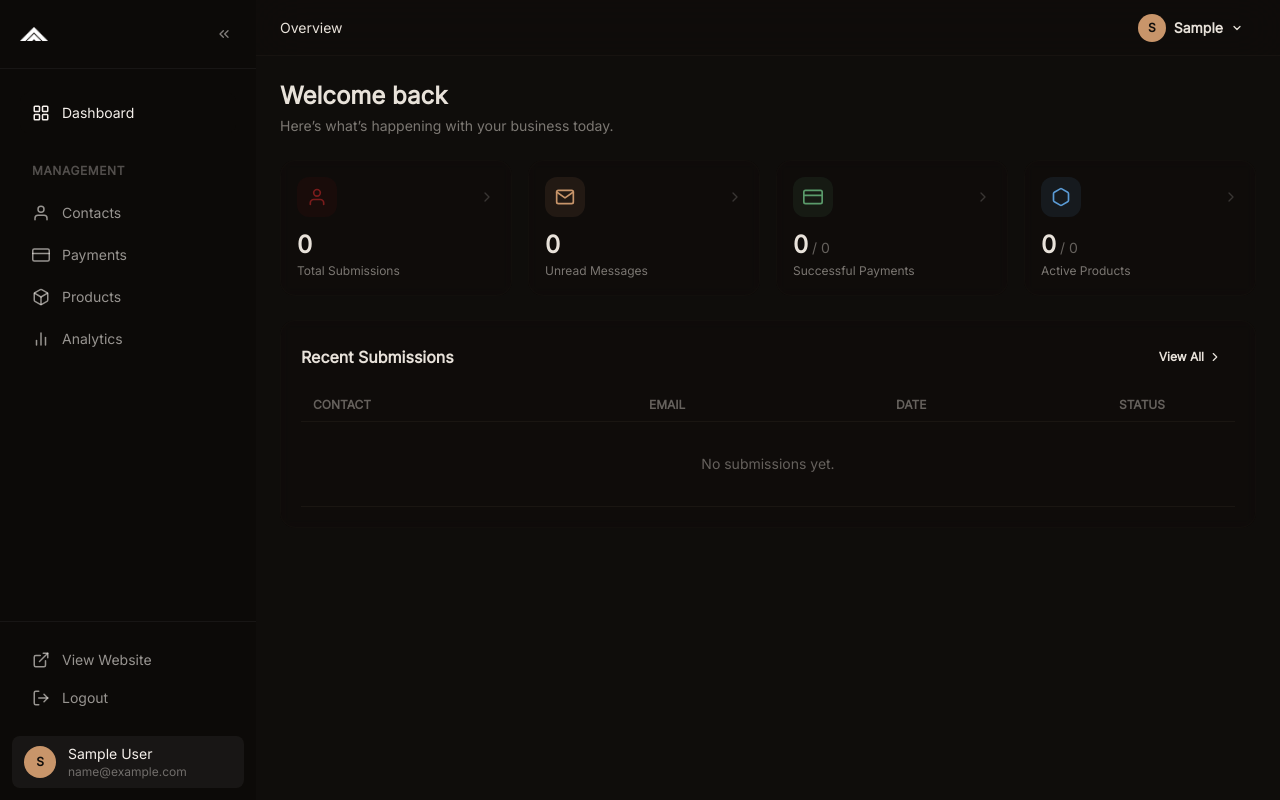
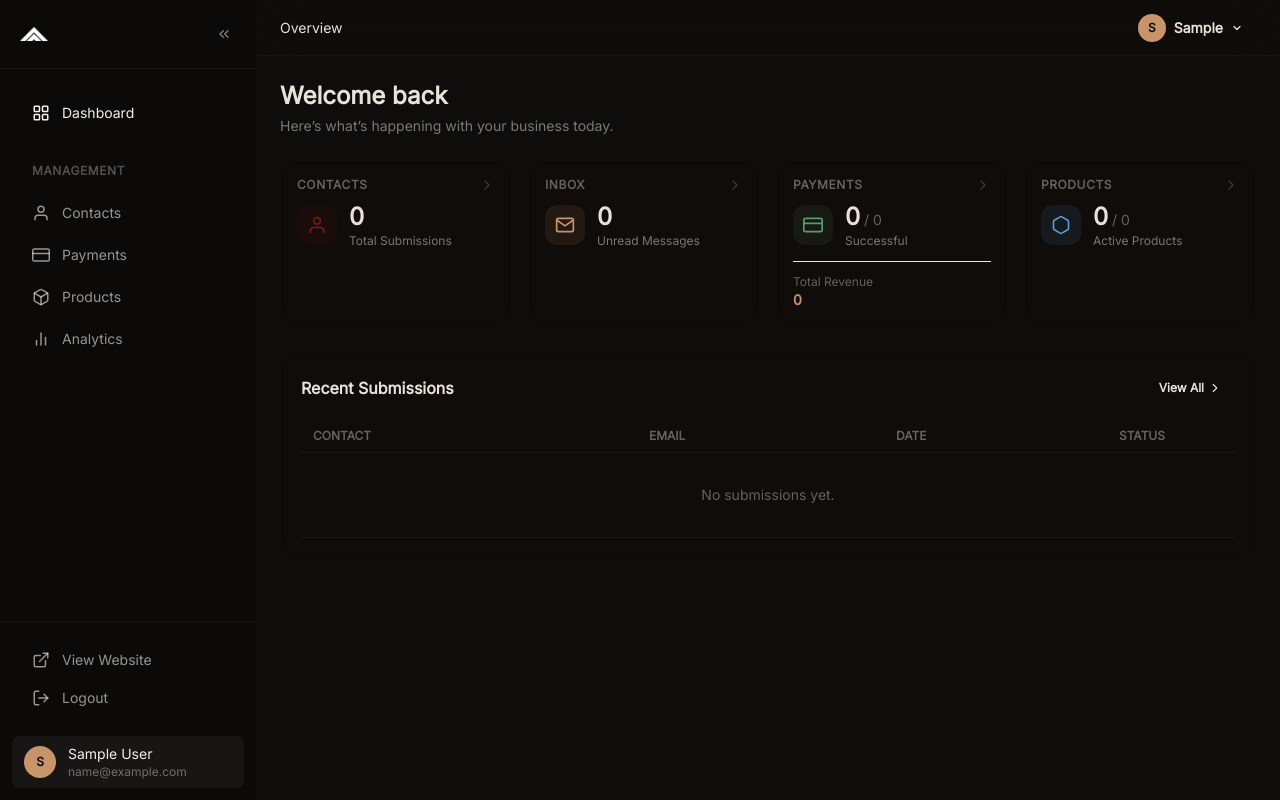
Before and after one commit to acoruss/acoruss.github.io, a Django app: page /dashboard/ in a window 1280 px wide. Run offline with Django 5.2, Linux system fonts and the light colour scheme; the visitor is signed in with stand-in values (Sample User, id 1); data that the repository does not hold is empty.

Commit message:
feat: update dashboard to display total revenue and improve card layouts

```diff
--- a/src/apps/core/views.py
+++ b/src/apps/core/views.py
@@ -2,6 +2,7 @@
 
 import logging
 import xml.etree.ElementTree as ET
+from decimal import Decimal
 from html import unescape
 from re import sub as re_sub
 
@@ -181,6 +182,9 @@ class DashboardView(AdminRequiredMixin, TemplateView):
         context["recent_submissions"] = ContactSubmission.objects.all()[:5]
         context["total_payments"] = Payment.objects.count()
         context["successful_payments"] = Payment.objects.filter(status=Payment.Status.SUCCESS).count()
+        context["total_revenue"] = Payment.objects.filter(status=Payment.Status.SUCCESS).aggregate(
+            total=models.Sum("amount", default=Decimal("0.00")),
+        )["total"]
 
         from apps.payments.models import ServiceProduct
 
--- a/src/templates/dashboard/home.html
+++ b/src/templates/dashboard/home.html
@@ -18,61 +18,113 @@
     <div class="grid grid-cols-2 lg:grid-cols-4 gap-3 lg:gap-4">
         <!-- Submissions -->
         <a href="{% url 'core:dashboard_contacts' %}" class="dash-stat-card group">
-            <div class="flex items-center justify-between mb-3">
-                <div class="w-10 h-10 rounded-xl bg-primary/10 flex items-center justify-center">
-                    <svg xmlns="http://www.w3.org/2000/svg" width="20" height="20" viewBox="0 0 24 24" fill="none" stroke="currentColor" stroke-width="2" stroke-linecap="round" stroke-linejoin="round" class="text-primary">
+            <div class="flex items-center justify-between mb-1">
+                <span class="text-xs font-semibold uppercase tracking-wider text-base-content/40">Contacts</span>
+                <svg xmlns="http://www.w3.org/2000/svg" width="16" height="16" viewBox="0 0 24 24" fill="none"
+                    stroke="currentColor" stroke-width="2" stroke-linecap="round" stroke-linejoin="round"
+                    class="text-base-content/20 group-hover:text-accent transition-colors">
+                    <polyline points="9 18 15 12 9 6"></polyline>
+                </svg>
+            </div>
+            <div class="flex items-center gap-3 mt-2">
+                <div class="w-10 h-10 rounded-xl bg-primary/10 flex items-center justify-center shrink-0">
+                    <svg xmlns="http://www.w3.org/2000/svg" width="20" height="20" viewBox="0 0 24 24" fill="none"
+                        stroke="currentColor" stroke-width="2" stroke-linecap="round" stroke-linejoin="round"
+                        class="text-primary">
                         <path d="M20 21v-2a4 4 0 0 0-4-4H8a4 4 0 0 0-4 4v2"></path>
                         <circle cx="12" cy="7" r="4"></circle>
                     </svg>
                 </div>
-                <svg xmlns="http://www.w3.org/2000/svg" width="16" height="16" viewBox="0 0 24 24" fill="none" stroke="currentColor" stroke-width="2" stroke-linecap="round" stroke-linejoin="round" class="text-base-content/20 group-hover:text-accent transition-colors"><polyline points="9 18 15 12 9 6"></polyline></svg>
+                <div>
+                    <div class="text-2xl font-bold">{{ total_submissions }}</div>
+                    <div class="text-xs text-base-content/50">Total Submissions</div>
+                </div>
             </div>
-            <div class="text-2xl font-bold">{{ total_submissions }}</div>
-            <div class="text-xs text-base-content/50 mt-0.5">Total Submissions</div>
         </a>
 
         <!-- Unread -->
         <a href="{% url 'core:dashboard_contacts' %}?status=unread" class="dash-stat-card group">
-            <div class="flex items-center justify-between mb-3">
-                <div class="w-10 h-10 rounded-xl bg-accent/10 flex items-center justify-center">
-                    <svg xmlns="http://www.w3.org/2000/svg" width="20" height="20" viewBox="0 0 24 24" fill="none" stroke="currentColor" stroke-width="2" stroke-linecap="round" stroke-linejoin="round" class="text-accent">
+            <div class="flex items-center justify-between mb-1">
+                <span class="text-xs font-semibold uppercase tracking-wider text-base-content/40">Inbox</span>
+                <svg xmlns="http://www.w3.org/2000/svg" width="16" height="16" viewBox="0 0 24 24" fill="none"
+                    stroke="currentColor" stroke-width="2" stroke-linecap="round" stroke-linejoin="round"
+                    class="text-base-content/20 group-hover:text-accent transition-colors">
+                    <polyline points="9 18 15 12 9 6"></polyline>
+                </svg>
+            </div>
+            <div class="flex items-center gap-3 mt-2">
+                <div class="w-10 h-10 rounded-xl bg-accent/10 flex items-center justify-center shrink-0">
+                    <svg xmlns="http://www.w3.org/2000/svg" width="20" height="20" viewBox="0 0 24 24" fill="none"
+                        stroke="currentColor" stroke-width="2" stroke-linecap="round" stroke-linejoin="round"
+                        class="text-accent">
                         <path d="M4 4h16c1.1 0 2 .9 2 2v12c0 1.1-.9 2-2 2H4c-1.1 0-2-.9-2-2V6c0-1.1.9-2 2-2z"></path>
                         <polyline points="22,6 12,13 2,6"></polyline>
                     </svg>
                 </div>
-                <svg xmlns="http://www.w3.org/2000/svg" width="16" height="16" viewBox="0 0 24 24" fill="none" stroke="currentColor" stroke-width="2" stroke-linecap="round" stroke-linejoin="round" class="text-base-content/20 group-hover:text-accent transition-colors"><polyline points="9 18 15 12 9 6"></polyline></svg>
+                <div>
+                    <div class="text-2xl font-bold">{{ unread_submissions }}</div>
+                    <div class="text-xs text-base-content/50">Unread Messages</div>
+                </div>
             </div>
-            <div class="text-2xl font-bold">{{ unread_submissions }}</div>
-            <div class="text-xs text-base-content/50 mt-0.5">Unread Messages</div>
         </a>
 
         <!-- Payments -->
         <a href="{% url 'core:dashboard_payments' %}" class="dash-stat-card group">
-            <div class="flex items-center justify-between mb-3">
-                <div class="w-10 h-10 rounded-xl bg-success/10 flex items-center justify-center">
-                    <svg xmlns="http://www.w3.org/2000/svg" width="20" height="20" viewBox="0 0 24 24" fill="none" stroke="currentColor" stroke-width="2" stroke-linecap="round" stroke-linejoin="round" class="text-success">
+            <div class="flex items-center justify-between mb-1">
+                <span class="text-xs font-semibold uppercase tracking-wider text-base-content/40">Payments</span>
+                <svg xmlns="http://www.w3.org/2000/svg" width="16" height="16" viewBox="0 0 24 24" fill="none"
+                    stroke="currentColor" stroke-width="2" stroke-linecap="round" stroke-linejoin="round"
+                    class="text-base-content/20 group-hover:text-accent transition-colors">
+                    <polyline points="9 18 15 12 9 6"></polyline>
+                </svg>
+            </div>
+            <div class="flex items-center gap-3 mt-2">
+                <div class="w-10 h-10 rounded-xl bg-success/10 flex items-center justify-center shrink-0">
+                    <svg xmlns="http://www.w3.org/2000/svg" width="20" height="20" viewBox="0 0 24 24" fill="none"
+                        stroke="currentColor" stroke-width="2" stroke-linecap="round" stroke-linejoin="round"
+                        class="text-success">
                         <rect x="1" y="4" width="22" height="16" rx="2" ry="2"></rect>
                         <line x1="1" y1="10" x2="23" y2="10"></line>
                     </svg>
                 </div>
-                <svg xmlns="http://www.w3.org/2000/svg" width="16" height="16" viewBox="0 0 24 24" fill="none" stroke="currentColor" stroke-width="2" stroke-linecap="round" stroke-linejoin="round" class="text-base-content/20 group-hover:text-accent transition-colors"><polyline points="9 18 15 12 9 6"></polyline></svg>
+                <div>
+                    <div class="text-2xl font-bold">{{ successful_payments }}<span
+                            class="text-sm font-normal text-base-content/40"> / {{ total_payments }}</span></div>
+                    <div class="text-xs text-base-content/50">Successful</div>
+                </div>
             </div>
-            <div class="text-2xl font-bold">{{ successful_payments }}<span class="text-sm font-normal text-base-content/40"> / {{ total_payments }}</span></div>
-            <div class="text-xs text-base-content/50 mt-0.5">Successful Payments</div>
+            <div class="mt-3 pt-3 border-t border-base-300/15">
+                <div class="text-xs text-base-content/40">Total Revenue</div>
+                <div class="text-sm font-bold text-accent">{{ total_revenue }}</div>
+            </div>
         </a>
 
         <!-- Products -->
         <a href="{% url 'core:dashboard_services' %}" class="dash-stat-card group">
-            <div class="flex items-center justify-between mb-3">
-                <div class="w-10 h-10 rounded-xl bg-info/10 flex items-center justify-center">
-                    <svg xmlns="http://www.w3.org/2000/svg" width="20" height="20" viewBox="0 0 24 24" fill="none" stroke="currentColor" stroke-width="2" stroke-linecap="round" stroke-linejoin="round" class="text-info">
-                        <path d="M21 16V8a2 2 0 0 0-1-1.73l-7-4a2 2 0 0 0-2 0l-7 4A2 2 0 0 0 3 8v8a2 2 0 0 0 1 1.73l7 4a2 2 0 0 0 2 0l7-4A2 2 0 0 0 21 16z"></path>
+            <div class="flex items-center justify-between mb-1">
+                <span class="text-xs font-semibold uppercase tracking-wider text-base-content/40">Products</span>
+                <svg xmlns="http://www.w3.org/2000/svg" width="16" height="16" viewBox="0 0 24 24" fill="none"
+                    stroke="currentColor" stroke-width="2" stroke-linecap="round" stroke-linejoin="round"
+                    class="text-base-content/20 group-hover:text-accent transition-colors">
+                    <polyline points="9 18 15 12 9 6"></polyline>
+                </svg>
+            </div>
+            <div class="flex items-center gap-3 mt-2">
+                <div class="w-10 h-10 rounded-xl bg-info/10 flex items-center justify-center shrink-0">
+                    <svg xmlns="http://www.w3.org/2000/svg" width="20" height="20" viewBox="0 0 24 24" fill="none"
+                        stroke="currentColor" stroke-width="2" stroke-linecap="round" stroke-linejoin="round"
+                        class="text-info">
+                        <path
+                            d="M21 16V8a2 2 0 0 0-1-1.73l-7-4a2 2 0 0 0-2 0l-7 4A2 2 0 0 0 3 8v8a2 2 0 0 0 1 1.73l7 4a2 2 0 0 0 2 0l7-4A2 2 0 0 0 21 16z">
+                        </path>
                     </svg>
                 </div>
-                <svg xmlns="http://www.w3.org/2000/svg" width="16" height="16" viewBox="0 0 24 24" fill="none" stroke="currentColor" stroke-width="2" stroke-linecap="round" stroke-linejoin="round" class="text-base-content/20 group-hover:text-accent transition-colors"><polyline points="9 18 15 12 9 6"></polyline></svg>
+                <div>
+                    <div class="text-2xl font-bold">{{ active_services }}<span
+                            class="text-sm font-normal text-base-content/40"> / {{ total_services }}</span></div>
+                    <div class="text-xs text-base-content/50">Active Products</div>
+                </div>
             </div>
-            <div class="text-2xl font-bold">{{ active_services }}<span class="text-sm font-normal text-base-content/40"> / {{ total_services }}</span></div>
-            <div class="text-xs text-base-content/50 mt-0.5">Active Products</div>
         </a>
     </div>
 
@@ -82,22 +134,29 @@
             <h2 class="font-bold">Recent Submissions</h2>
             <a href="{% url 'core:dashboard_contacts' %}" class="btn btn-ghost btn-sm text-xs gap-1">
                 View All
-                <svg xmlns="http://www.w3.org/2000/svg" width="14" height="14" viewBox="0 0 24 24" fill="none" stroke="currentColor" stroke-width="2" stroke-linecap="round" stroke-linejoin="round"><polyline points="9 18 15 12 9 6"></polyline></svg>
+                <svg xmlns="http://www.w3.org/2000/svg" width="14" height="14" viewBox="0 0 24 24" fill="none"
+                    stroke="currentColor" stroke-width="2" stroke-linecap="round" stroke-linejoin="round">
+                    <polyline points="9 18 15 12 9 6"></polyline>
+                </svg>
             </a>
         </div>
 
         <!-- Mobile card view -->
         <div class="block sm:hidden divide-y divide-base-300/20">
             {% for submission in recent_submissions %}
-            <a href="{% url 'core:dashboard_contact_detail' submission.pk %}" class="flex items-center gap-3 px-4 py-3 hover:bg-base-200/50 transition-colors">
+            <a href="{% url 'core:dashboard_contact_detail' submission.pk %}"
+                class="flex items-center gap-3 px-4 py-3 hover:bg-base-200/50 transition-colors">
                 <div class="avatar placeholder">
-                    <div class="bg-{% if not submission.is_read %}primary{% else %}base-300{% endif %}/20 text-{% if not submission.is_read %}primary{% else %}base-content/50{% endif %} rounded-full w-9 h-9">
+                    <div
+                        class="bg-{% if not submission.is_read %}primary{% else %}base-300{% endif %}/20 text-{% if not submission.is_read %}primary{% else %}base-content/50{% endif %} rounded-full w-9 h-9">
                         <span class="text-xs font-bold">{{ submission.name|make_list|first|upper }}</span>
                     </div>
                 </div>
                 <div class="flex-1 min-w-0">
                     <div class="flex items-center gap-2">
-                        <span class="text-sm font-medium truncate {% if not submission.is_read %}text-base-content{% else %}text-base-content/70{% endif %}">{{ submission.name }}</span>
+                        <span
+                            class="text-sm font-medium truncate {% if not submission.is_read %}text-base-content{% else %}text-base-content/70{% endif %}">{{
+                            submission.name }}</span>
                         {% if not submission.is_read %}<span class="w-2 h-2 rounded-full bg-primary shrink-0"></span>{% endif %}
                     </div>
                     <div class="text-xs text-base-content/40 truncate">{{ submission.email }}</div>
@@ -127,11 +186,14 @@
                         <td>
                             <div class="flex items-center gap-3">
                                 <div class="avatar placeholder">
-                                    <div class="bg-{% if not submission.is_read %}primary{% else %}base-300{% endif %}/20 text-{% if not submission.is_read %}primary{% else %}base-content/50{% endif %} rounded-full w-8 h-8">
-                                        <span class="text-xs font-bold">{{ submission.name|make_list|first|upper }}</span>
+                                    <div
+                                        class="bg-{% if not submission.is_read %}primary{% else %}base-300{% endif %}/20 text-{% if not submission.is_read %}primary{% else %}base-content/50{% endif %} rounded-full w-8 h-8">
+                                        <span class="text-xs font-bold">{{ submission.name|make_list|first|upper
+                                            }}</span>
                                     </div>
                                 </div>
-                                <a href="{% url 'core:dashboard_contact_detail' submission.pk %}" class="hover:text-accent transition-colors">{{ submission.name }}</a>
+                                <a href="{% url 'core:dashboard_contact_detail' submission.pk %}"
+                                    class="hover:text-accent transition-colors">{{ submission.name }}</a>
                             </div>
                         </td>
                         <td class="text-sm text-base-content/60">{{ submission.email }}</td>
@@ -144,8 +206,13 @@
                             {% endif %}
                         </td>
                         <td>
-                            <a href="{% url 'core:dashboard_contact_detail' submission.pk %}" class="btn btn-ghost btn-xs btn-square">
-                                <svg xmlns="http://www.w3.org/2000/svg" width="14" height="14" viewBox="0 0 24 24" fill="none" stroke="currentColor" stroke-width="2" stroke-linecap="round" stroke-linejoin="round"><polyline points="9 18 15 12 9 6"></polyline></svg>
+                            <a href="{% url 'core:dashboard_contact_detail' submission.pk %}"
+                                class="btn btn-ghost btn-xs btn-square">
+                                <svg xmlns="http://www.w3.org/2000/svg" width="14" height="14" viewBox="0 0 24 24"
+                                    fill="none" stroke="currentColor" stroke-width="2" stroke-linecap="round"
+                                    stroke-linejoin="round">
+                                    <polyline points="9 18 15 12 9 6"></polyline>
+                                </svg>
                             </a>
                         </td>
                     </tr>
```
Also changed, not shown: homepage-hero.png (deleted), migrating-section.png (deleted).
